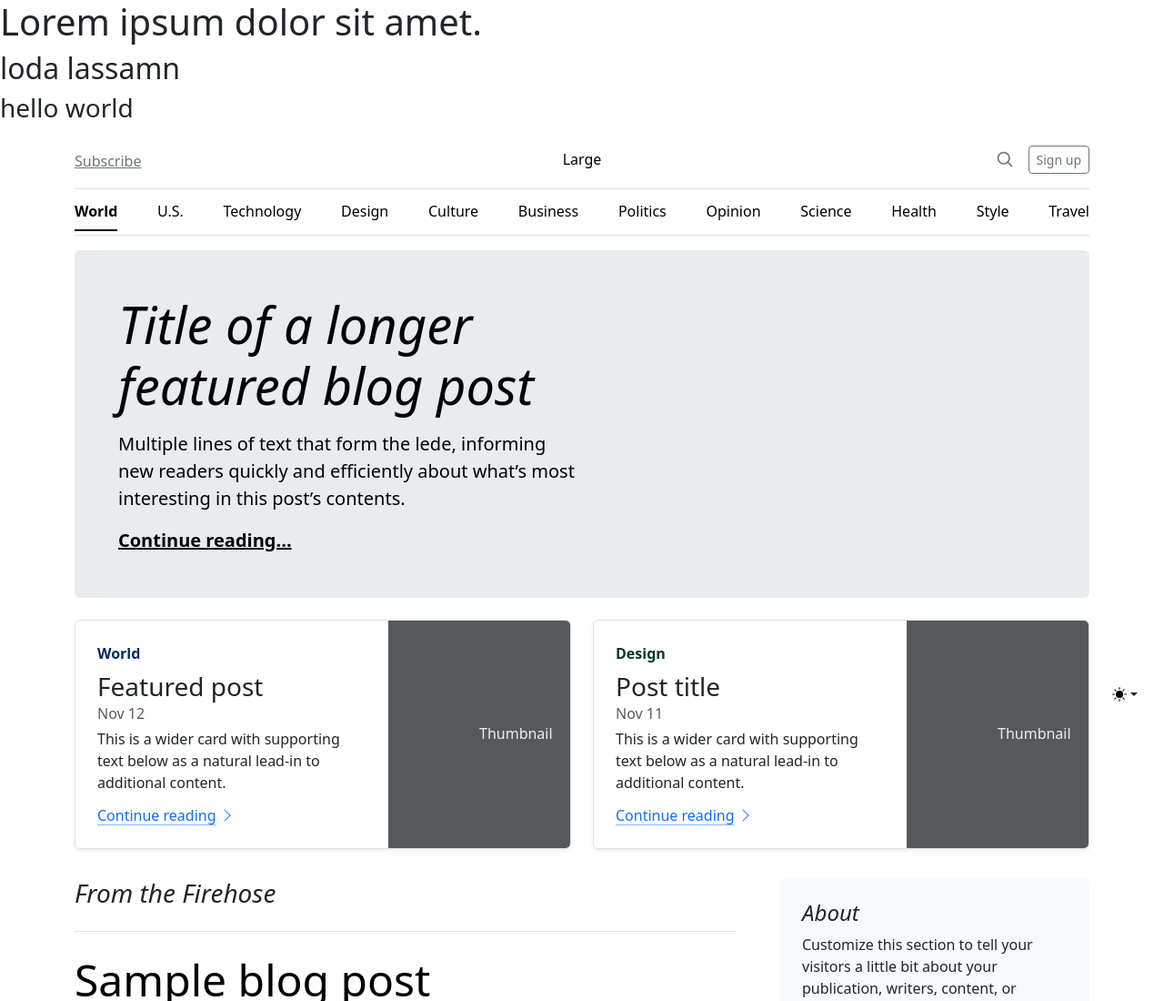
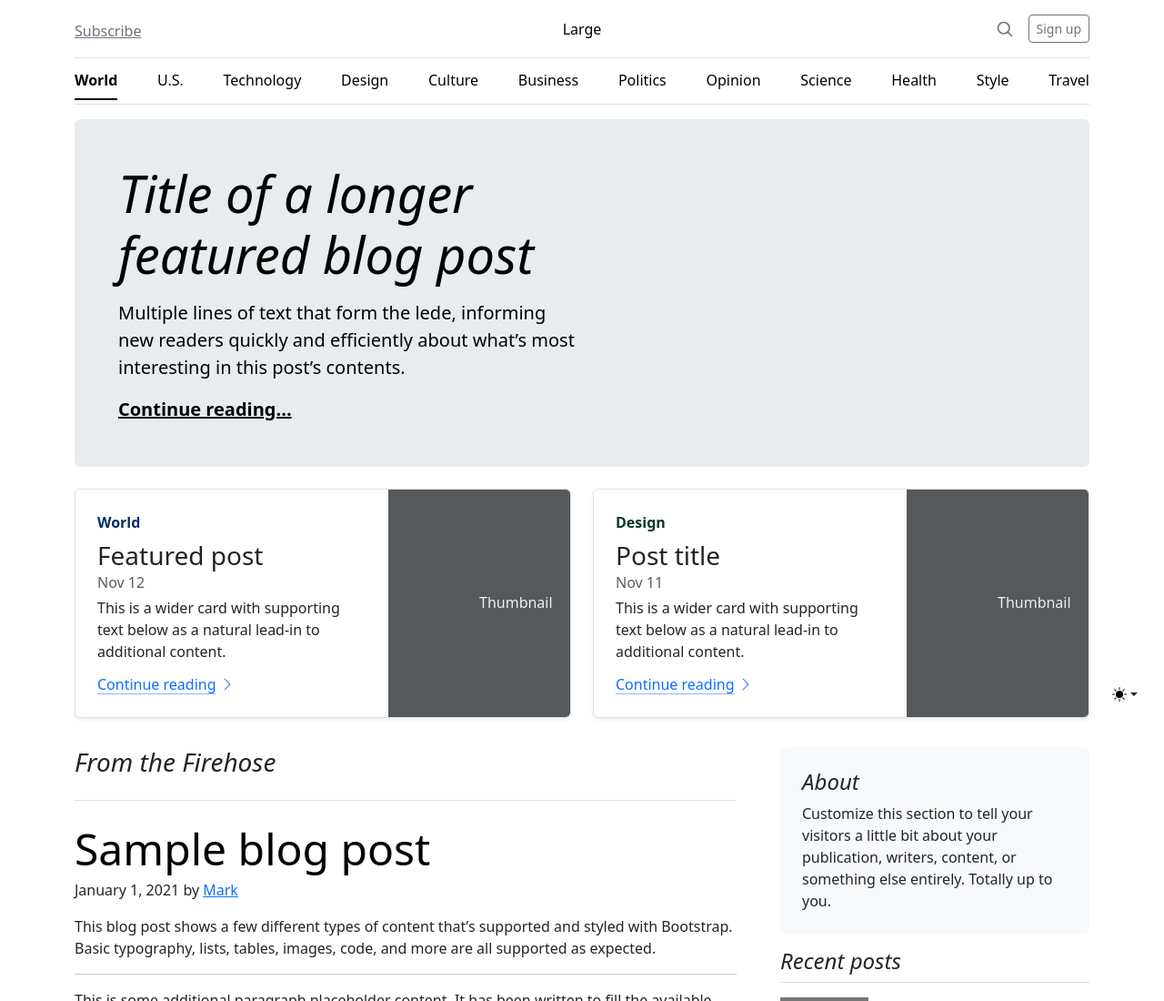
Before and after one commit to vrajgautam1/testing, a plain HTML site: page index.html in a window 1280 px wide. Shown: the top 1100 px of the page at 91% size. Drawn offline with nearby package versions, Linux system fonts and the light colour scheme.

Commit message:
bug fixed

```diff
--- a/index.html
+++ b/index.html
@@ -11,9 +11,7 @@
 </head>
 <body>
    <!-- this issa bug!!!! -->
-    <h1>Lorem ipsum dolor sit amet.</h1>
-    <h2>loda lassamn</h2>
-    <h3>hello world</h3>
+    <!-- bug is fixed baby !!!! -->
         <svg xmlns="http://www.w3.org/2000/svg" class="d-none">
           <symbol id="check2" viewBox="0 0 16 16">
             <path d="M13.854 3.646a.5.5 0 0 1 0 .708l-7 7a.5.5 0 0 1-.708 0l-3.5-3.5a.5.5 0 1 1 .708-.708L6.5 10.293l6.646-6.647a.5.5 0 0 1 .708 0z"></path>
```
